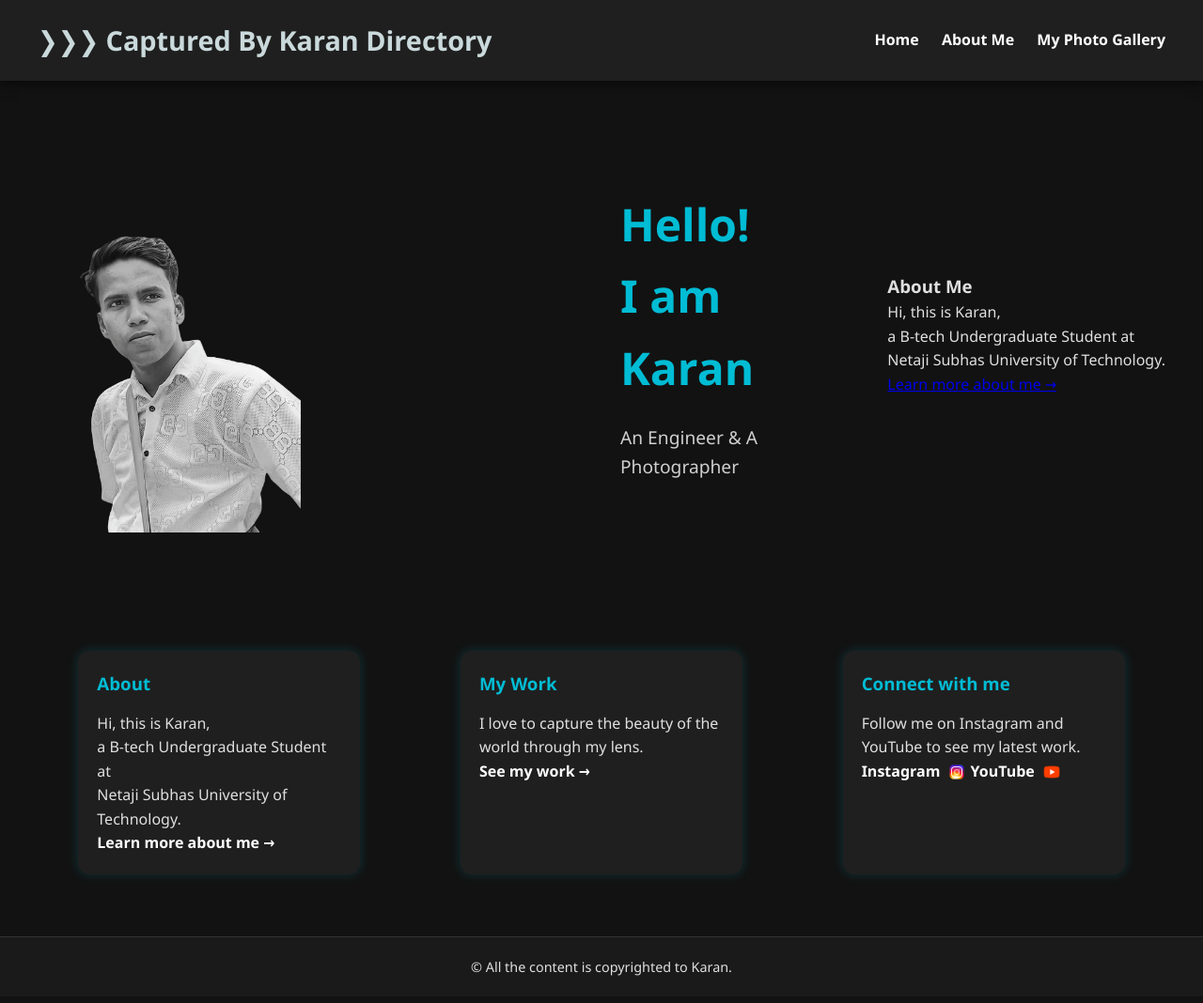
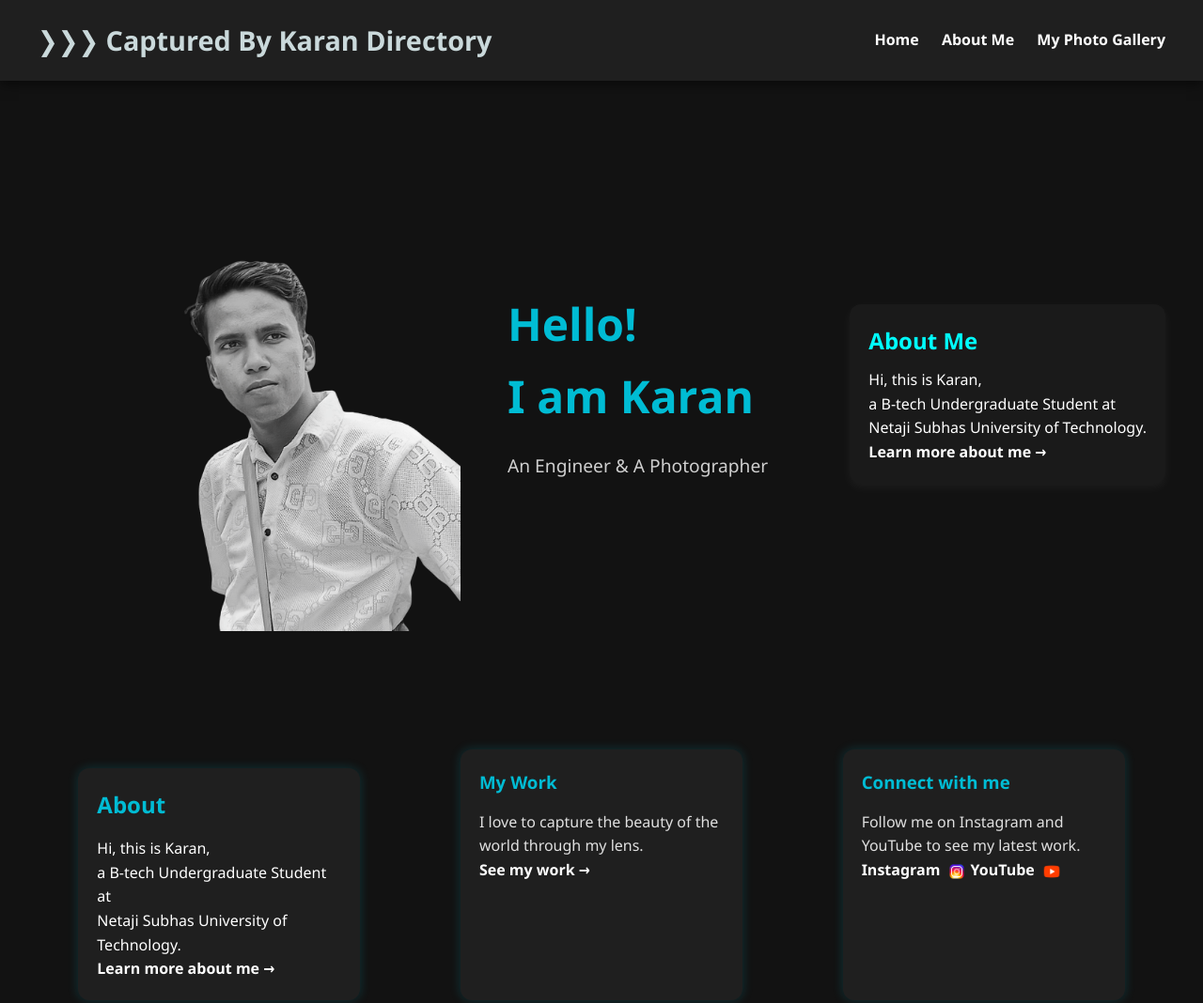
Before and after one commit to capturedbykaran/capturedbykaran.github.io, a plain HTML site: page index.html in a window 1280 px wide. Shown: the top 1068 px of the page at 94% size. Drawn offline with Linux system fonts and the light colour scheme.

Commit message:
Update style.css

```diff
--- a/css/style.css
+++ b/css/style.css
@@ -43,6 +43,7 @@ nav a:hover {
 
 /* Hero Section */
 /* Hero Section (Updated) */
+
 section:first-of-type {
     display: flex;
     justify-content: space-between;
@@ -60,14 +61,14 @@ section:first-of-type {
 }
 
 .hero-text h1 {
-    margin-left: 150px;
+    margin-left: 10px;
     font-size: 3rem;
     margin-bottom: 20px;
     color: #00bcd4;
 }
 
 .hero-text p {
-    margin-left: 150px;
+    margin-left: 10px;
     font-size: 1.2rem;
     color: #cfcfcf;
 }
@@ -75,12 +76,12 @@ section:first-of-type {
 /* Image Styling - removes outer glow and merges with background */
 .hero-image {
     size: 1000px;
-    margin-right: 150px;
+    margin-left: 100px;
     flex-shrink: 0;
 }
 
 .hero-image img {
-    width: 280px;
+    width: 350px;
     border-radius: 12px;
     background-color: transparent;
     /* Ensure background is transparent */
@@ -90,6 +91,31 @@ section:first-of-type {
     mix-blend-mode: normal;
     /* Ensure the image blends well */
 }
+.about-me {
+  background-color: #1a1a1a; /* dark background */
+  color: #ffffff; /* white text */
+  padding: 20px;
+  margin-top: 20px;
+  border-radius: 12px;
+  box-shadow: 0 4px 12px rgba(255, 255, 255, 0.05);
+  max-width: 600px;
+  line-height: 1.6;
+  font-size: 1rem;
+  transition: transform 0.3s ease, box-shadow 0.3s ease;
+}
+
+.about-me h3 {
+  color: #00ffff; /* cyan title to pop */
+  margin-bottom: 10px;
+  font-size: 1.5rem;
+}
+
+.about-me a {
+  color: #ffffff; /* orange accent link */
+  text-decoration: none;
+  font-weight: bold;
+}
+
 
 
 /* Bottom Content */
```
